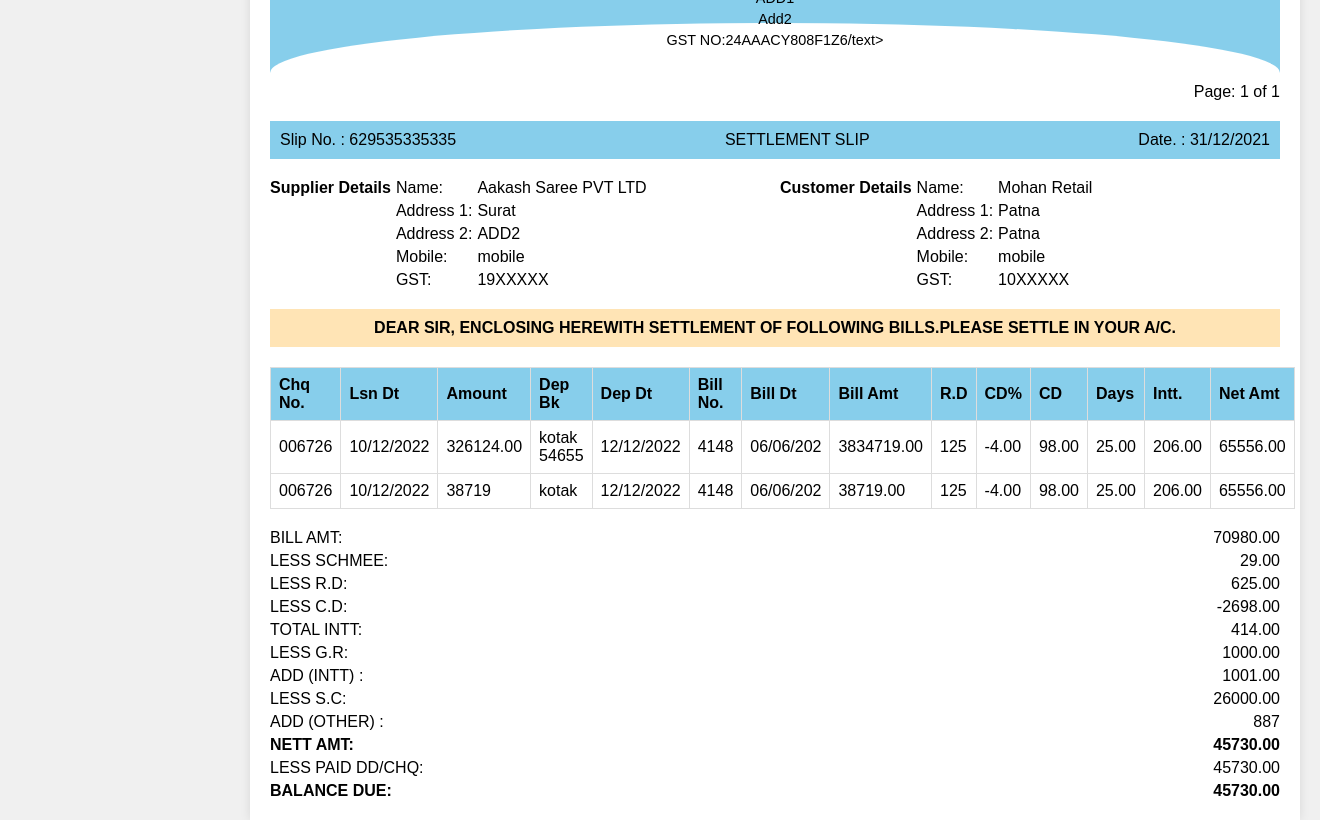
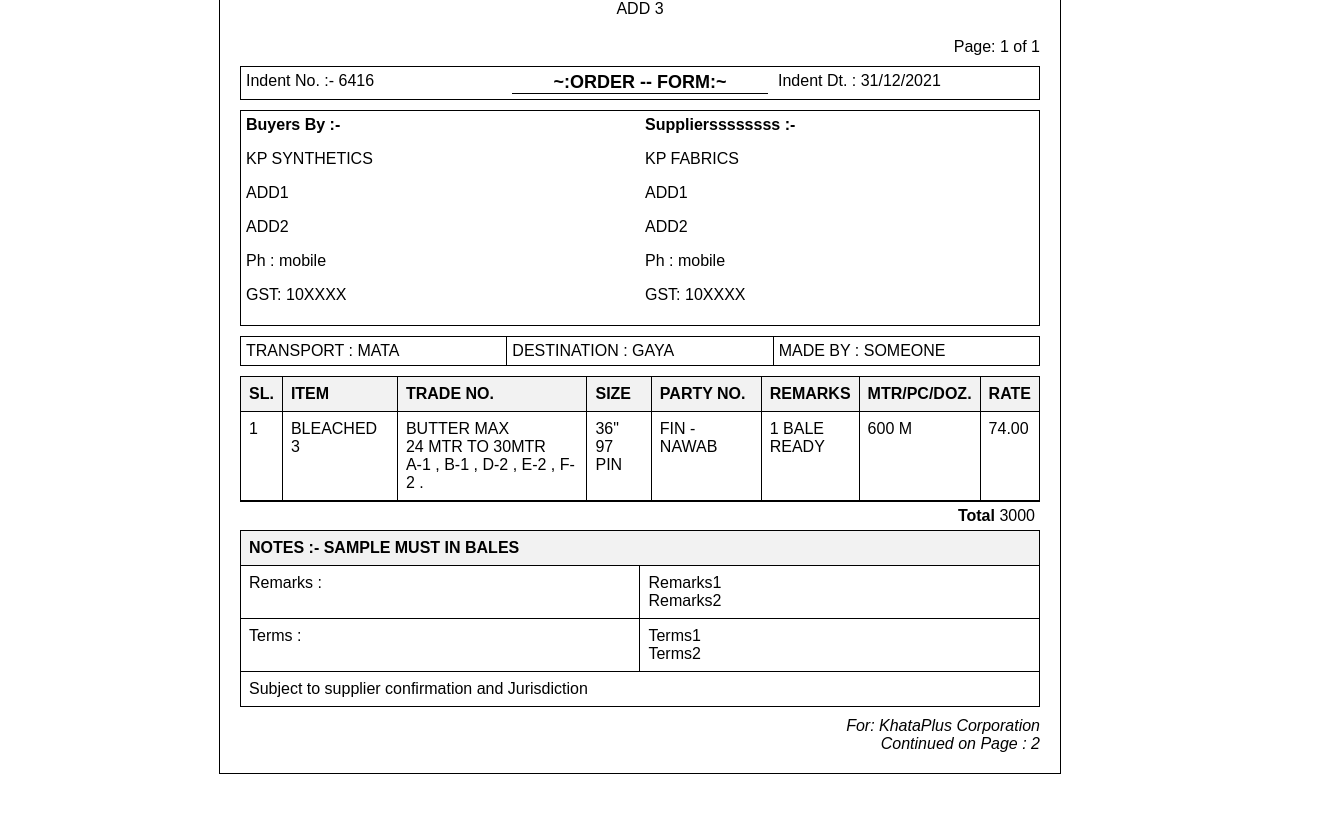
Before and after one commit to shivamraj-2003/khataplusbill, a plain HTML site: page index.html in a window 1280 px wide. Shown: the part 120-940 px from the top of the page, 1320 px wide, since content can reach past the window. After the commit the page ends 914 px from the top, so only its background shows below. Drawn offline with Linux system fonts and the light colour scheme.

Commit message:
2nd commit

```diff
--- a/index.html
+++ b/index.html
@@ -4,253 +4,235 @@
     <head>
         <meta charset="UTF-8">
         <meta name="viewport" content="width=device-width, initial-scale=1.0">
-        <title>Settlement Slip</title>
+        <title>KP Agency Invoice</title>
         <style>
             body {
                 font-family: Arial, sans-serif;
-                margin-left: 230px;
-                height: 300px;
-                width: 1050px;
+                margin: 0;
                 padding: 20px;
-                background-color: #f0f0f0;
+                box-sizing: border-box;
             }
 
-            .container {
-                background-color: white;
+            .invoice-container {
+                max-width: 800px;
+                margin: 0 auto;
+                border: 1px solid #000;
                 padding: 20px;
-                box-shadow: 0 0 10px rgba(0, 0, 0, 0.1);
             }
 
             .header {
-                background-color: #87CEEB;
-                padding: 20px;
                 text-align: center;
-                color: black;
-                position: relative;
-                overflow: hidden;
-            }
-
-            .header::before {
-                content: "";
-                position: absolute;
-                bottom: -50px;
-                left: 0;
-                right: 0;
-                height: 100px;
-                background-color: white;
-                border-radius: 50% 50% 0 0;
+                margin-bottom: 20px;
             }
 
             .header h1 {
                 margin: 0;
-                position: relative;
-                z-index: 1;
+                font-size: 24px;
             }
 
             .header p {
                 margin: 5px 0;
-                font-size: 0.9em;
-                position: relative;
-                z-index: 1;
             }
 
-            .page-info {
+            .page-number {
                 text-align: right;
-                margin-top: 10px;
+                margin-bottom: 10px;
             }
 
-            .slip-details {
-                background-color: #87CEEB;
-                padding: 10px;
-                margin: 20px 0;
+            .order-details {
                 display: flex;
                 justify-content: space-between;
+                border: 1px solid #000;
+                margin-bottom: 10px;
             }
 
-            .details-grid {
-                display: grid;
-                grid-template-columns: 1fr 1fr;
-                gap: 10px;
-                margin-bottom: 20px;
+            .order-details>div {
+                flex: 1;
+                padding: 5px;
             }
 
-            .details-grid div {
-                display: grid;
-                grid-template-columns: auto 1fr;
-                gap: 5px;
+            .order-details h2 {
+                text-align: center;
+                margin: 0;
+                font-size: 18px;
+                border-bottom: 1px solid #000;
             }
 
-            .message {
-                background-color: #FFE4B5;
-                padding: 10px;
-                margin-bottom: 20px;
-                text-align: center;
-                font-weight: bold;
+            .buyer-supplier {
+                display: flex;
+                border: 1px solid #000;
+                margin-bottom: 10px;
+            }
+
+            .buyer-supplier>div {
+                flex: 1;
+                padding: 5px;
+            }
+
+            .buyer-supplier h3 {
+                margin: 0 0 5px 0;
+                font-size: 16px;
+            }
+
+            .transport-info {
+                display: flex;
+                border: 1px solid #000;
+                margin-bottom: 10px;
+            }
+
+            .transport-info>div {
+                flex: 1;
+                padding: 5px;
+                border-right: 1px solid #000;
+            }
+
+            .transport-info>div:last-child {
+                border-right: none;
             }
 
             table {
                 width: 100%;
                 border-collapse: collapse;
-                margin-bottom: 20px;
             }
 
             th,
             td {
-                border: 1px solid #ddd;
-                padding: 8px;
+                border: 1px solid #000;
+                padding: 5px;
                 text-align: left;
             }
 
-            th {
-                background-color: #87CEEB;
+            .total-row {
+                border-top: 1px solid #000;
+                text-align: right;
+                padding: 5px;
             }
 
-            .summary {
-                display: grid;
-                grid-template-columns: auto 1fr;
-                gap: 5px;
+            table {
+                width: 100%;
+                border-collapse: collapse;
             }
 
-            .summary div:nth-child(even) {
-                text-align: right;
+            th,
+            td {
+                border: 1px solid black;
+                padding: 8px;
+                text-align: left;
+                vertical-align: top;
             }
 
-            .total {
+            th {
+                background-color: #f2f2f2;
+            }
+
+            .notes {
                 font-weight: bold;
+            }
+
+            .footer {
+                margin-top: 10px;
+                text-align: right;
+                font-style: italic;
             }
         </style>
     </head>
 
     <body>
-        <div class="container">
+        <div class="invoice-container">
             <div class="header">
-                <h1>KHATAPLUS AGENCY</h1>
-                <p>ADD1</p>
-                <p>Add2</p>
-                <p>GST NO:24AAACY808F1Z6/text></p>
+                <h1>KP AGENCY</h1>
+                <p>ADD 1</p>
+                <p>ADD 2</p>
+                <p>ADD 3</p>
             </div>
-            <div class="page-info">Page: 1 of 1</div>
-            <div class="slip-details">
-                <span>Slip No. : 629535335335</span>
-                <span>SETTLEMENT SLIP</span>
-                <span>Date. : 31/12/2021</span>
+            <div class="page-number">Page: 1 of 1</div>
+            <div class="order-details">
+                <div>Indent No. :- 6416</div>
+                <div>
+                    <h2>~:ORDER -- FORM:~</h2>
+                </div>
+                <div>Indent Dt. : 31/12/2021</div>
             </div>
-            <div class="details-grid">
+            <div class="buyer-supplier">
                 <div>
-                    <strong>Supplier Details</strong>
-                    <div>
-                        <span>Name:</span>
-                        <span>Aakash Saree PVT LTD</span>
-                        <span>Address 1:</span>
-                        <span>Surat</span>
-                        <span>Address 2:</span>
-                        <span>ADD2</span>
-                        <span>Mobile:</span>
-                        <span>mobile</span>
-                        <span>GST:</span>
-                        <span>19XXXXX</span>
-                    </div>
+                    <h3>Buyers By :-</h3>
+                    <p>KP SYNTHETICS</p>
+                    <p>ADD1</p>
+                    <p>ADD2</p>
+                    <p>Ph : mobile</p>
+                    <p>GST: 10XXXX</p>
                 </div>
                 <div>
-                    <strong>Customer Details</strong>
-                    <div>
-                        <span>Name:</span>
-                        <span>Mohan Retail</span>
-                        <span>Address 1:</span>
-                        <span>Patna</span>
-                        <span>Address 2:</span>
-                        <span>Patna</span>
-                        <span>Mobile:</span>
-                        <span>mobile</span>
-                        <span>GST:</span>
-                        <span>10XXXXX</span>
-                    </div>
+                    <h3>Supplierssssssss :-</h3>
+                    <p>KP FABRICS</p>
+                    <p>ADD1</p>
+                    <p>ADD2</p>
+                    <p>Ph : mobile</p>
+                    <p>GST: 10XXXX</p>
                 </div>
             </div>
-            <div class="message">
-                DEAR SIR, ENCLOSING HEREWITH SETTLEMENT OF FOLLOWING BILLS.PLEASE SETTLE IN YOUR A/C.
+            <div class="transport-info">
+                <div>TRANSPORT : MATA</div>
+                <div>DESTINATION : GAYA</div>
+                <div>MADE BY : SOMEONE</div>
             </div>
             <table>
                 <thead>
                     <tr>
-                        <th>Chq No.</th>
-                        <th>Lsn Dt</th>
-                        <th>Amount</th>
-                        <th>Dep Bk</th>
-                        <th>Dep Dt</th>
-                        <th>Bill No.</th>
-                        <th>Bill Dt</th>
-                        <th>Bill Amt</th>
-                        <th>R.D</th>
-                        <th>CD%</th>
-                        <th>CD</th>
-                        <th>Days</th>
-                        <th>Intt.</th>
-                        <th>Net Amt</th>
+                        <th>SL.</th>
+                        <th>ITEM</th>
+                        <th>TRADE NO.</th>
+                        <th>SIZE</th>
+                        <th>PARTY NO.</th>
+                        <th>REMARKS</th>
+                        <th>MTR/PC/DOZ.</th>
+                        <th>RATE</th>
                     </tr>
                 </thead>
                 <tbody>
                     <tr>
-                        <td>006726</td>
-                        <td>10/12/2022</td>
-                        <td>326124.00</td>
-                        <td>kotak 54655</td>
-                        <td>12/12/2022</td>
-                        <td>4148</td>
-                        <td>06/06/202</td>
-                        <td>3834719.00</td>
-                        <td>125</td>
-                        <td>-4.00</td>
-                        <td>98.00</td>
-                        <td>25.00</td>
-                        <td>206.00</td>
-                        <td>65556.00</td>
-                    </tr>
-                    <tr>
-                        <td>006726</td>
-                        <td>10/12/2022</td>
-                        <td>38719</td>
-                        <td>kotak</td>
-                        <td>12/12/2022</td>
-                        <td>4148</td>
-                        <td>06/06/202</td>
-                        <td>38719.00</td>
-                        <td>125</td>
-                        <td>-4.00</td>
-                        <td>98.00</td>
-                        <td>25.00</td>
-                        <td>206.00</td>
-                        <td>65556.00</td>
+                        <td>1</td>
+                        <td>BLEACHED 3</td>
+                        <td>BUTTER MAX<br>24 MTR TO 30MTR<br>A-1 , B-1 , D-2 , E-2 , F-2 .</td>
+                        <td>36"<br>97 PIN</td>
+                        <td>FIN - NAWAB</td>
+                        <td>1 BALE<br>READY</td>
+                        <td>600 M</td>
+                        <td>74.00</td>
                     </tr>
                 </tbody>
             </table>
-            <div class="summary">
-                <div>BILL AMT:</div>
-                <div>70980.00</div>
-                <div>LESS SCHMEE:</div>
-                <div>29.00</div>
-                <div>LESS R.D:</div>
-                <div>625.00</div>
-                <div>LESS C.D:</div>
-                <div>-2698.00</div>
-                <div>TOTAL INTT:</div>
-                <div>414.00</div>
-                <div>LESS G.R:</div>
-                <div>1000.00</div>
-                <div>ADD (INTT) :</div>
-                <div>1001.00</div>
-                <div>LESS S.C:</div>
-                <div>26000.00</div>
-                <div>ADD (OTHER) :</div>
-                <div>887</div>
-                <div class="total">NETT AMT:</div>
-                <div class="total">45730.00</div>
-                <div>LESS PAID DD/CHQ:</div>
-                <div>45730.00</div>
-                <div class="total">BALANCE DUE:</div>
-                <div class="total">45730.00</div>
+            <div class="total-row">
+                <strong>Total</strong> 3000
+            </div>
+            <table>
+                <tr>
+                    <th colspan="2" class="notes">NOTES :- SAMPLE MUST IN BALES</th>
+                </tr>
+                <tr>
+                    <td>Remarks :</td>
+                    <td>
+                        Remarks1<br>
+                        Remarks2
+                    </td>
+                </tr>
+                <tr>
+                    <td>Terms :</td>
+                    <td>
+                        Terms1<br>
+                        Terms2
+                    </td>
+                </tr>
+                <tr>
+                    <td colspan="2">Subject to supplier confirmation and Jurisdiction</td>
+                </tr>
+            </table>
+            <div class="footer">
+                For: KhataPlus Corporation<br>
+                Continued on Page : 2
             </div>
         </div>
+
     </body>
 
 </html>
```
